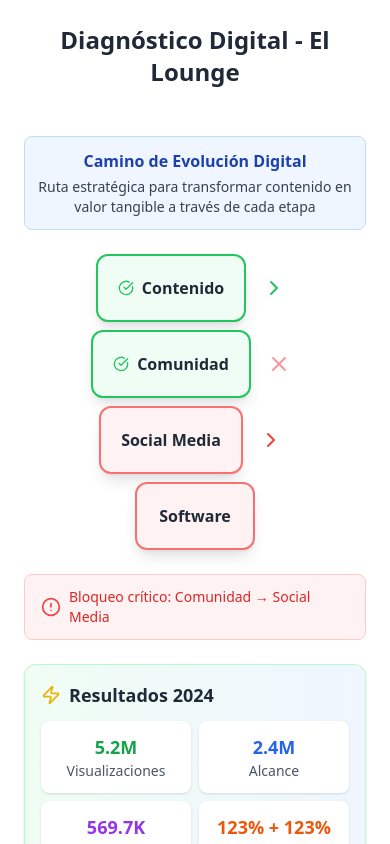
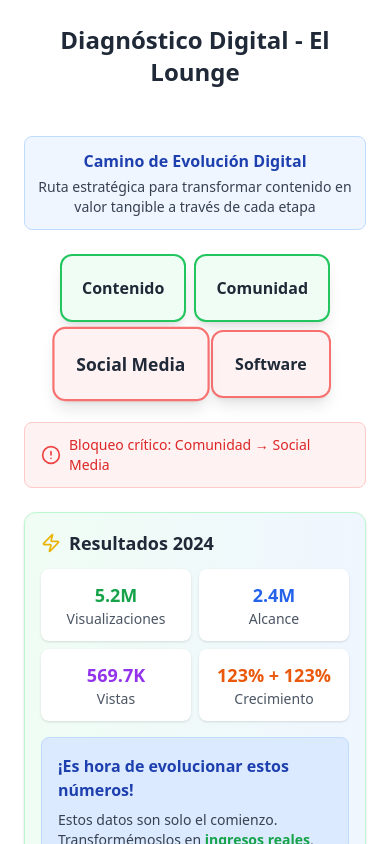
Before and after one commit to deivipluss/landing, a Next.js app: page /ktdrallounge in a window 390 px wide. Shown: the top 844 px of the page. Built offline with nearby package versions, Linux system fonts and the light colour scheme.

Commit message:
loung14e

```diff
--- a/app/ktdrallounge/page.tsx
+++ b/app/ktdrallounge/page.tsx
@@ -1,20 +1,21 @@
-"use client"
-import { Card, CardContent } from "@/components/ui/card"
+"use client";
+import { Card, CardContent } from "@/components/ui/card";
 import {
   AlertCircle,
   CheckCircle,
   X,
   ChevronRight,
   Zap,
-  Clock,
-  Users,
   Calendar,
   Star,
   Shield,
   Search,
   DollarSign,
   Sparkles,
-} from "lucide-react"
+  Users,
+  Clock,
+} from "lucide-react";
+import { motion } from "framer-motion";
 
 export default function DiagnosticoDigital() {
   return (
@@ -38,13 +39,13 @@ export default function DiagnosticoDigital() {
         <Card className="p-3 min-w-[120px] md:min-w-40 text-center border-2 border-green-500 bg-green-50 shadow-lg hover:shadow-xl transition-shadow">
           <CardContent className="p-2">
             <div className="font-semibold text-gray-800 flex items-center justify-center">
-              <CheckCircle className="h-4 w-4 text-green-500 mr-2" />
+              <CheckCircle className="h-4 w-4 text-green-500 mr-2 hidden md:inline" />
               Contenido
             </div>
           </CardContent>
         </Card>
 
-        <div className="mx-2">
+        <div className="mx-2 hidden md:block">
           <ChevronRight className="text-green-500 h-6 w-6" />
         </div>
 
@@ -52,24 +53,30 @@ export default function DiagnosticoDigital() {
         <Card className="p-3 min-w-[120px] md:min-w-40 text-center border-2 border-green-500 bg-green-50 shadow-lg hover:shadow-xl transition-shadow">
           <CardContent className="p-2">
             <div className="font-semibold text-gray-800 flex items-center justify-center">
-              <CheckCircle className="h-4 w-4 text-green-500 mr-2" />
+              <CheckCircle className="h-4 w-4 text-green-500 mr-2 hidden md:inline" />
               Comunidad
             </div>
           </CardContent>
         </Card>
 
-        <div className="mx-2">
+        <div className="mx-2 hidden md:block">
           <X className="text-red-500 h-6 w-6 animate-pulse" />
         </div>
 
         {/* Social Media - Pendiente */}
-        <Card className="p-3 min-w-[120px] md:min-w-40 text-center border-2 border-red-400 bg-red-50 shadow-lg hover:shadow-xl transition-shadow">
-          <CardContent className="p-2">
-            <div className="font-semibold text-gray-800">Social Media</div>
-          </CardContent>
-        </Card>
+        <motion.div
+          initial={{ scale: 1 }}
+          animate={{ scale: [1, 1.1, 1] }}
+          transition={{ duration: 1.5, repeat: Infinity }}
+        >
+          <Card className="p-3 min-w-[120px] md:min-w-40 text-center border-2 border-red-400 bg-red-50 shadow-lg hover:shadow-xl transition-shadow">
+            <CardContent className="p-2">
+              <div className="font-semibold text-gray-800">Social Media</div>
+            </CardContent>
+          </Card>
+        </motion.div>
 
-        <div className="mx-2">
+        <div className="mx-2 hidden md:block">
           <ChevronRight className="text-red-500 h-6 w-6" />
         </div>
 
@@ -541,23 +548,27 @@ export default function DiagnosticoDigital() {
         </CardContent>
       </Card>
 
-      {/* Inversión */}
+      {/* Propuesta de Inversión */}
       <Card className="w-full max-w-3xl mt-8 border-2 border-yellow-300 bg-gradient-to-r from-amber-50 to-yellow-50 shadow-lg">
         <CardContent className="p-6">
           <div className="flex flex-col items-center text-center">
-            <DollarSign className="h-10 w-10 text-amber-500 mb-2" />
-            <h3 className="text-xl font-bold text-amber-800 mb-3">Inversión para tu Transformación Digital</h3>
+            <h3 className="text-xl font-bold text-amber-800 mb-3">Propuesta de Inversión</h3>
 
             <div className="bg-white p-4 rounded-lg border border-yellow-200 w-full max-w-md mb-4">
               <div className="text-3xl font-bold text-amber-600 mb-1">$1,000 USD</div>
               <p className="text-gray-600 text-sm">Implementación completa del plan estratégico</p>
             </div>
 
-            <div className="bg-green-50 p-4 rounded-lg border border-green-200 w-full max-w-md mb-4">
+            <motion.div
+              initial={{ scale: 1 }}
+              animate={{ scale: [1, 1.1, 1] }}
+              transition={{ duration: 1.5, repeat: Infinity }}
+              className="bg-green-50 p-4 rounded-lg border border-green-200 w-full max-w-md mb-4"
+            >
               <div className="text-lg font-semibold text-green-700 mb-1">¡OFERTA ESPECIAL HOY!</div>
               <div className="text-2xl font-bold text-green-600">Descuento de S/1,000</div>
               <p className="text-gray-600 text-sm mt-1">Si completas la transacción hoy mismo</p>
-            </div>
+            </motion.div>
 
             <button className="bg-amber-600 hover:bg-amber-700 text-white font-medium py-3 px-8 rounded-lg shadow-md transition-colors mt-2 flex items-center">
               <Zap className="h-5 w-5 mr-2" />
@@ -567,5 +578,5 @@ export default function DiagnosticoDigital() {
         </CardContent>
       </Card>
     </div>
-  )
+  );
 }
```
